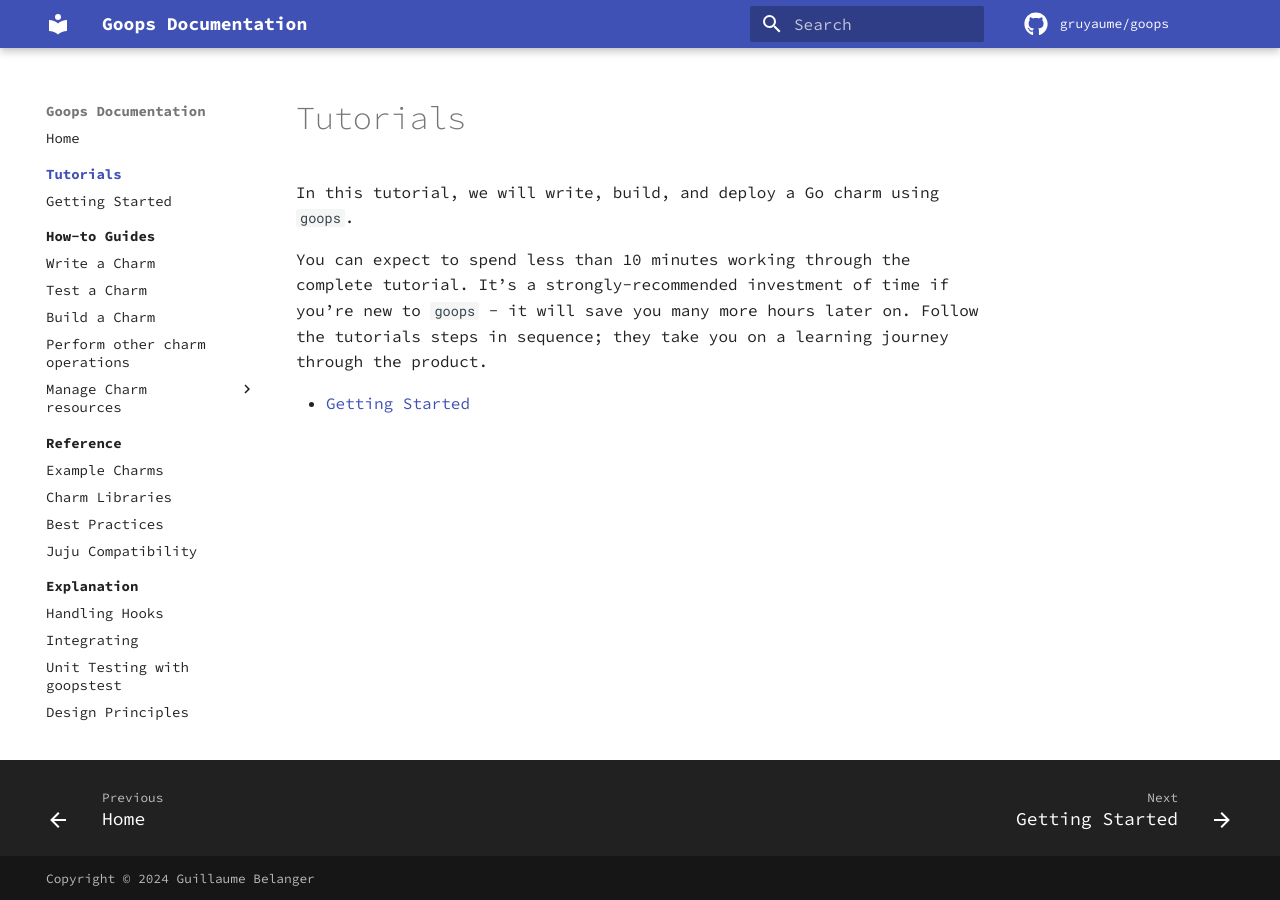
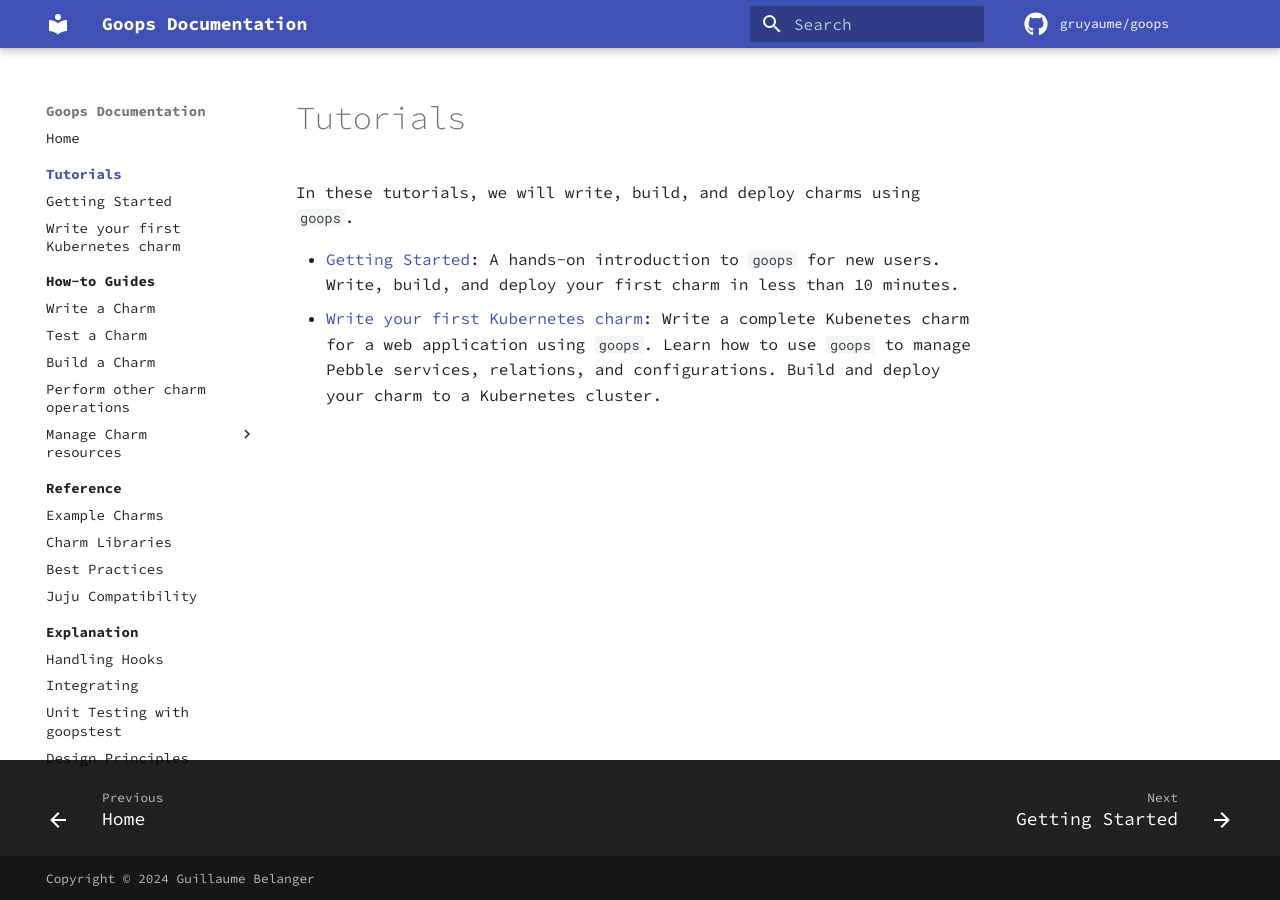
Before and after one commit to gruyaume/goops, an MkDocs documentation site: the page built from docs/tutorials/index.md, in a window 1280 px wide. Built offline with MkDocs 1.6.1 and Material for MkDocs 9.7.7, drawn with Linux system fonts in a browser that asks for light colours; comment, search, counter and statistics services are not loaded.

Commit message:
docs: add write your first k8s charm tutorial
Signed-off-by: Guillaume Belanger <guillaume.belanger27@gmail.com>

```diff
--- a/docs/tutorials/index.md
+++ b/docs/tutorials/index.md
@@ -1,7 +1,6 @@
 # Tutorials
 
-In this tutorial, we will write, build, and deploy a Go charm using `goops`.
+In these tutorials, we will write, build, and deploy charms using `goops`.
 
-You can expect to spend less than 10 minutes working through the complete tutorial. It’s a strongly-recommended investment of time if you’re new to `goops` - it will save you many more hours later on. Follow the tutorials steps in sequence; they take you on a learning journey through the product.
-
-- [Getting Started](getting_started.md)
+- [Getting Started](getting_started.md): A hands-on introduction to `goops` for new users. Write, build, and deploy your first charm in less than 10 minutes.
+- [Write your first Kubernetes charm](write_your_first_k8s_charm.md): Write a complete Kubenetes charm for a web application using `goops`. Learn how to use `goops` to manage Pebble services, relations, and configurations. Build and deploy your charm to a Kubernetes cluster.
--- a/mkdocs.yml
+++ b/mkdocs.yml
@@ -38,6 +38,7 @@ nav:
   - Tutorials:
     - tutorials/index.md
     - Getting Started: tutorials/getting_started.md
+    - Write your first Kubernetes charm: tutorials/write_your_first_k8s_charm.md
   - How-to Guides:
     - how_to/index.md
     - Write a Charm: how_to/write_a_charm.md
```
Also changed, not shown: docs/tutorials/write_your_first_k8s_charm.md (added, +9 -0 lines).
